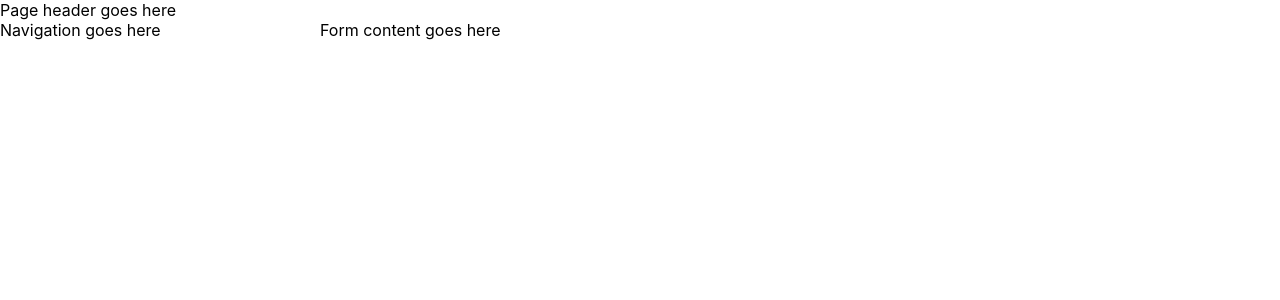
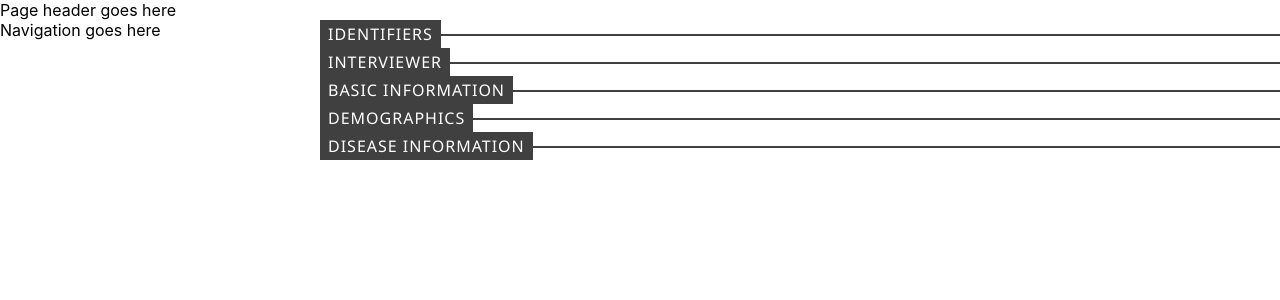
Before and after one commit to covid19-pui/covid-19-pui, a React (Create React App) app: page / in a window 1280 px wide. Shown: the top 300 px of the page. Built offline with nearby package versions, Linux system fonts and the light colour scheme.

Commit message:
Add header component for form sections (#19)
* Add header component for form sections; render all in FormContent

* Styling updates

* Appease Reece
* Add more stiles to title box
* Switch to flex box over grid

* Restructure for IE support

```diff
--- a/package.json
+++ b/package.json
@@ -35,7 +35,8 @@
     "development": [
       "last 1 chrome version",
       "last 1 firefox version",
-      "last 1 safari version"
+      "last 1 safari version",
+      "IE 11"
     ]
   },
   "devDependencies": {
--- a/src/App.jsx
+++ b/src/App.jsx
@@ -6,11 +6,13 @@ import FormContent from './components/FormContent';
 
 function App() {
   return (
-    <Grid container direction="column">
-      <Grid item xs={12}>
-        <PageHeader />
+    <>
+      <Grid container>
+        <Grid item xs={12}>
+          <PageHeader />
+        </Grid>
       </Grid>
-      <Grid item container direction="row">
+      <Grid container direction="row">
         <Grid item xs={3}>
           <Navigation />
         </Grid>
@@ -18,7 +20,7 @@ function App() {
           <FormContent />
         </Grid>
       </Grid>
-    </Grid>
+    </>
   );
 }
 
--- a/src/components/FormContent/FormContent.jsx
+++ b/src/components/FormContent/FormContent.jsx
@@ -1,7 +1,16 @@
 import React from 'react';
+import FormSectionHeader from '../FormSectionHeader';
+
+const sections = [
+  { id: 'identifiers', title: 'IDENTIFIERS' },
+  { id: 'interviewer', title: 'INTERVIEWER' },
+  { id: 'basicInformation', title: 'BASIC INFORMATION' },
+  { id: 'demographics', title: 'DEMOGRAPHICS' },
+  { id: 'diseaseInformation', title: 'DISEASE INFORMATION' }
+];
 
 function FormContent() {
-  return <div>Form content goes here</div>;
+  return sections.map(s => <FormSectionHeader key={s.id} title={s.title} />);
 }
 
 export default FormContent;
--- /dev/null
+++ b/src/components/FormSectionHeader/FormSectionHeader.jsx
@@ -0,0 +1,36 @@
+import React from 'react';
+import { Box, makeStyles } from '@material-ui/core';
+
+const borderColor = '#404040';
+const useStyles = makeStyles({
+  titleBox: {
+    fontFamily: 'Avenir Next, Segoe UI, Roboto, Helvetica Neue, sans-serif',
+    fontWeight: 500,
+    backgroundColor: borderColor,
+    color: 'white',
+    border: `3px solid ${borderColor}`,
+    letterSpacing: 1,
+    display: 'inline-block',
+    padding: '0 5px'
+  },
+  line: {
+    display: 'inline-block',
+    border: `1px solid ${borderColor}`,
+    width: '100%'
+  }
+});
+
+function FormSectionHeader({ title }) {
+  const styles = useStyles();
+
+  return (
+    <Box display="flex" flexDirection="row">
+      <Box className={styles.titleBox}>{title}</Box>
+      <Box flexGrow={1}>
+        <div className={styles.line}></div>
+      </Box>
+    </Box>
+  );
+}
+
+export default FormSectionHeader;
--- /dev/null
+++ b/src/components/FormSectionHeader/index.js
@@ -0,0 +1 @@
+export { default } from './FormSectionHeader';
```
Also changed, not shown: 1 other file (tests, documents, lock files or other folders).
